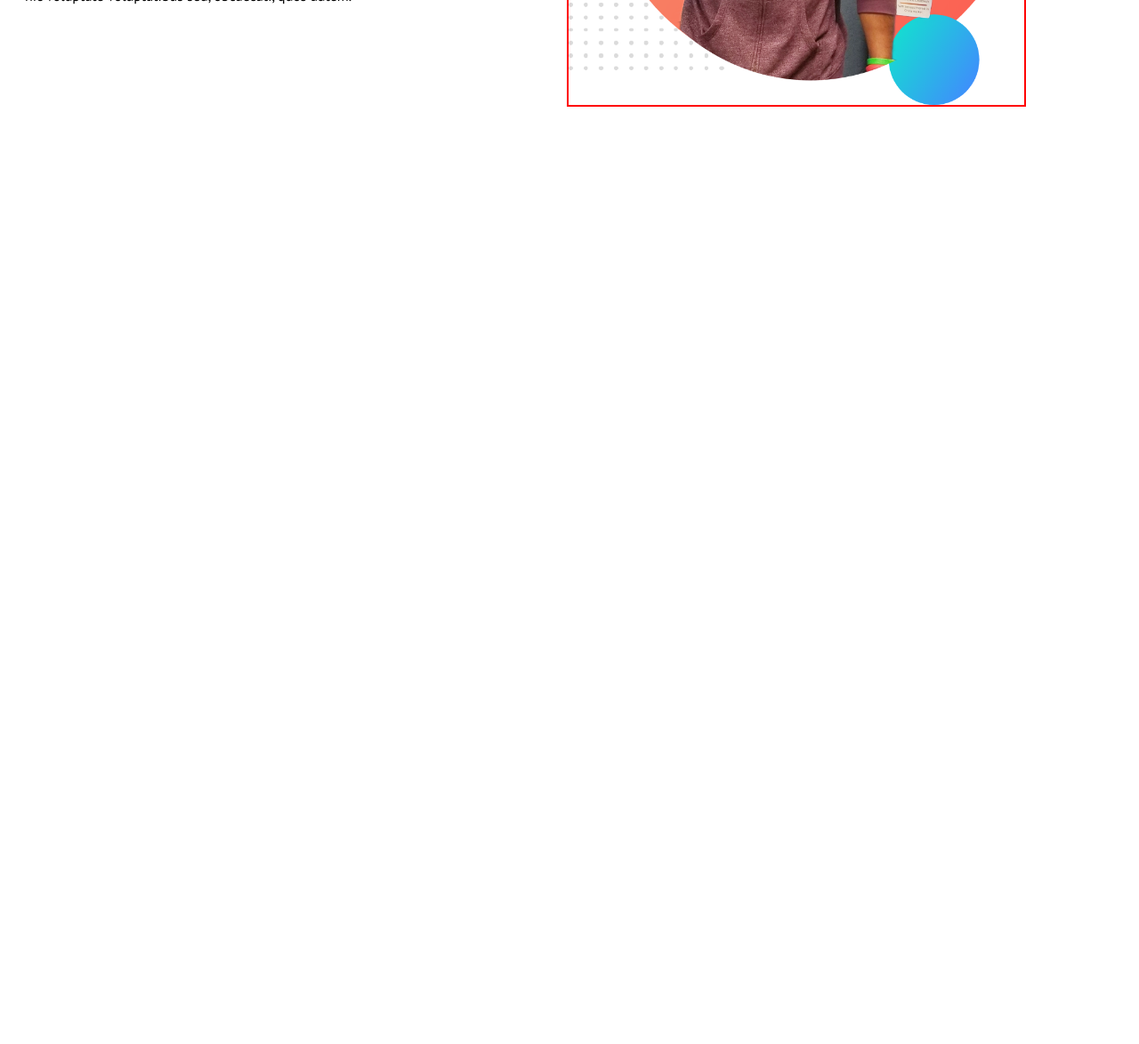
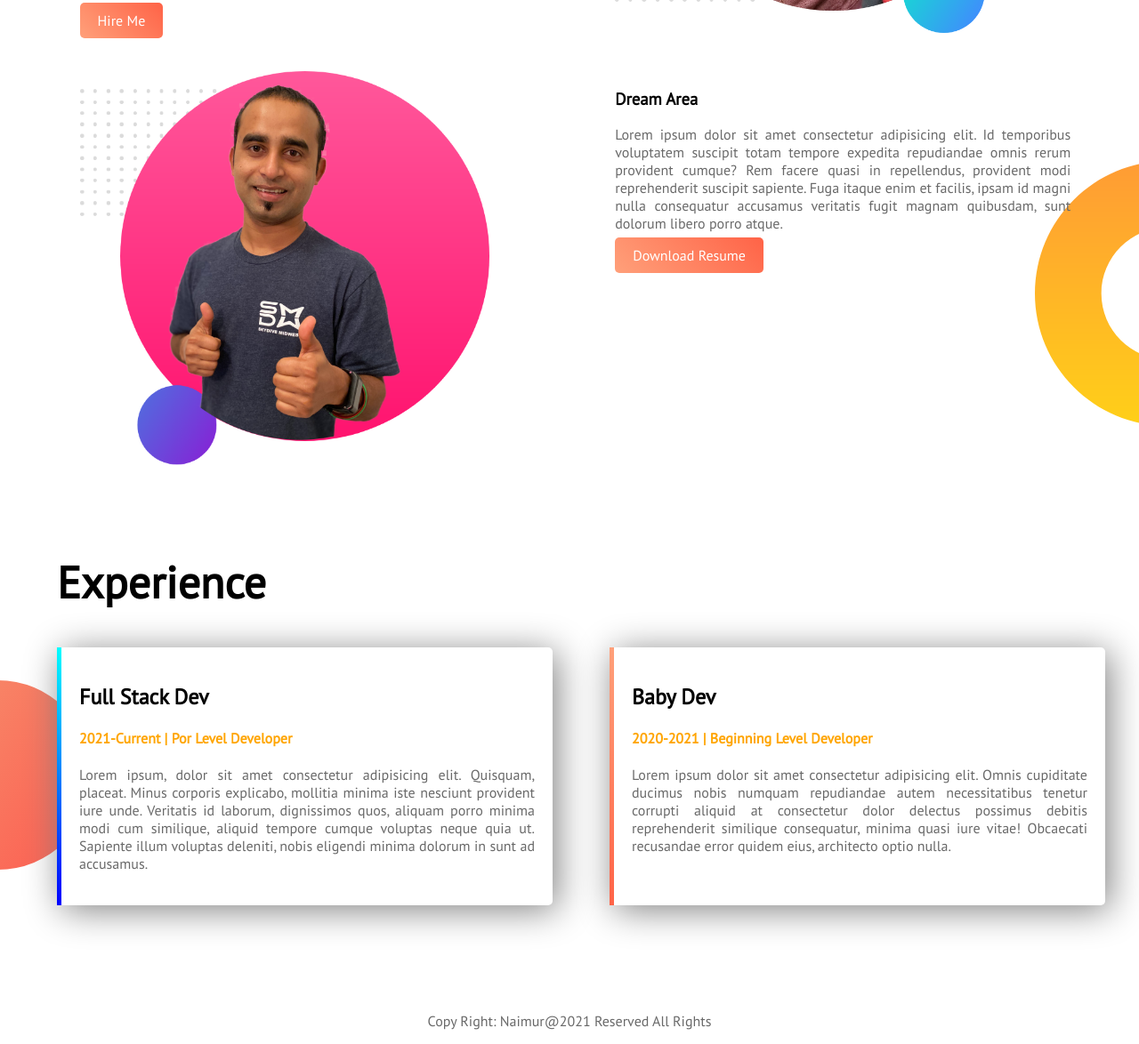
Before and after one commit to bdnaimur/office-portfolio, a plain HTML site: page index.html in a window 1280 px wide. Shown: the part 420-1594 px from the top of the page at 89% size. Before the commit the page ends 800 px from the top, so only its background shows below. Drawn offline with Linux system fonts and the light colour scheme.

Commit message:
complete

```diff
--- a/index.html
+++ b/index.html
@@ -9,16 +9,43 @@
     <link rel="stylesheet" href="style.css">
 </head>
 <body>
-    <section>
+    <section class="top-banner">
         <div class="half-width">
             <h1>Welocme To</h1>
-            <h1><span>Naimur Rahman's</span> World</h1>
+            <h1><span class="orange-highlight">Naimur Rahman's</span> World</h1>
             <h3>World class professional web developer</h3>
             <p>Lorem ipsum dolor sit, amet consectetur adipisicing elit. Eum temporibus praesentium voluptates, laborum minus quod ratione amet a deserunt officiis quo, accusantium modi provident officia in illo. Fuga, quaerat amet ex delectus odit atque velit provident optio molestias saepe repudiandae error voluptatum aliquam hic voluptate voluptatibus sed, obcaecati, quos autem.</p>
+            <a class="click-button" target="_blank" href="https://www.linkedin.com/in/naim-rahman-2bb432175/">Hire Me</a>
         </div>
         <div class="half-width">
             <img src="images/1.png" alt="">
         </div>
     </section>
+    <SECtion class="middle-banner">
+        <div class="half-width">
+            <img src="images/2.png" alt="2nd Photo">
+        </div>
+        <DIV class="half-width">
+            <h3>Dream Area</h3>
+            <p>Lorem ipsum dolor sit amet consectetur adipisicing elit. Id temporibus voluptatem suscipit totam tempore expedita repudiandae omnis rerum provident cumque? Rem facere quasi in repellendus, provident modi reprehenderit suscipit sapiente. Fuga itaque enim et facilis, ipsam id magni nulla consequatur accusamus veritatis fugit magnam quibusdam, sunt dolorum libero porro atque.</p>
+            <a class="click-button" target="_blank" href="https://www.linkedin.com/in/naim-rahman-2bb432175/">Download Resume</a>
+        </DIV>
+    </SECtion>
+    <section class="experience-banner">
+        <h1 class="exp">Experience</h1>
+        <div id="stack" class="half-width full-div">
+            <h2>Full Stack Dev</h2>
+            <h4 class="orange-highlight">2021-Current | Por Level Developer</h4>
+            <p>Lorem ipsum, dolor sit amet consectetur adipisicing elit. Quisquam, placeat. Minus corporis explicabo, mollitia minima iste nesciunt provident iure unde. Veritatis id laborum, dignissimos quos, aliquam porro minima modi cum similique, aliquid tempore cumque voluptas neque quia ut. Sapiente illum voluptas deleniti, nobis eligendi minima dolorum in sunt ad accusamus.</p>
+        </div>
+        <div id="baby" class="half-width full-div">
+            <h2>Baby Dev</h2>
+            <h4 class="orange-highlight">2020-2021 | Beginning Level Developer</h4>
+            <p>Lorem ipsum dolor sit amet consectetur adipisicing elit. Omnis cupiditate ducimus nobis numquam repudiandae autem necessitatibus tenetur corrupti aliquid at consectetur dolor delectus possimus debitis reprehenderit similique consequatur, minima quasi iure vitae! Obcaecati recusandae error quidem eius, architecto optio nulla.</p>
+        </div>
+    </section>
+    <footer>
+        <p style="text-align: center;">Copy Right: Naimur@2021 Reserved All Rights</p>
+    </footer>
 </body>
 </html>
--- a/style.css
+++ b/style.css
@@ -1,7 +1,13 @@
 body {
     font-family: 'PT Sans', sans-serif;
+    margin: 0;
 }
-span{
+.top-banner{
+    background-image: url(images/top-banner.png);
+    height: 500px;
+    background-repeat: no-repeat;
+}
+.orange-highlight{
     color: orange;
 }
 h1{
@@ -9,13 +15,53 @@ h1{
 }
 p{
     text-align: justify;
+    color: dimgray;
 }
 .half-width{
-    width: 45%;
+    width: 40%;
     float: left;
-    margin: 20px;
+    margin-left: 5%;
+    padding-left: 2%;
 }
 img{
     width: 90%;
-    border: 2px solid red;
 }
+.exp{
+    margin-left: 5%;
+}
+.click-button{
+    padding: 10px 20px;
+    background-image: linear-gradient(45deg, lightsalmon, tomato);
+    text-decoration: none;
+    border-radius: 5px;
+    color: white;
+}
+.middle-banner{
+    background-image: url(images/dream-bg.png);
+    background-repeat: no-repeat;
+    height: 500px;
+    background-position: right;
+}
+.experience-banner{
+    background-image: url(images/exp-bg.png);
+    background-repeat: no-repeat;
+    height: 500px;
+    background-position: left;
+}
+.full-div{
+    height: 250px;
+    border-radius: 5px;
+    box-shadow: 5px 5px 40px gray;
+    background-color: white;
+    padding: 20px;
+}
+#stack{
+    border-left: 5px solid;
+    border-image: linear-gradient(cyan, blue);
+    border-image-slice: 1;
+}
+#baby{
+    border-left: 5px solid;
+    border-image: linear-gradient(lightsalmon, tomato);
+    border-image-slice: 1;
+}
```
Also changed, not shown: images/2.png (renamed from images/jhankar2.png).
